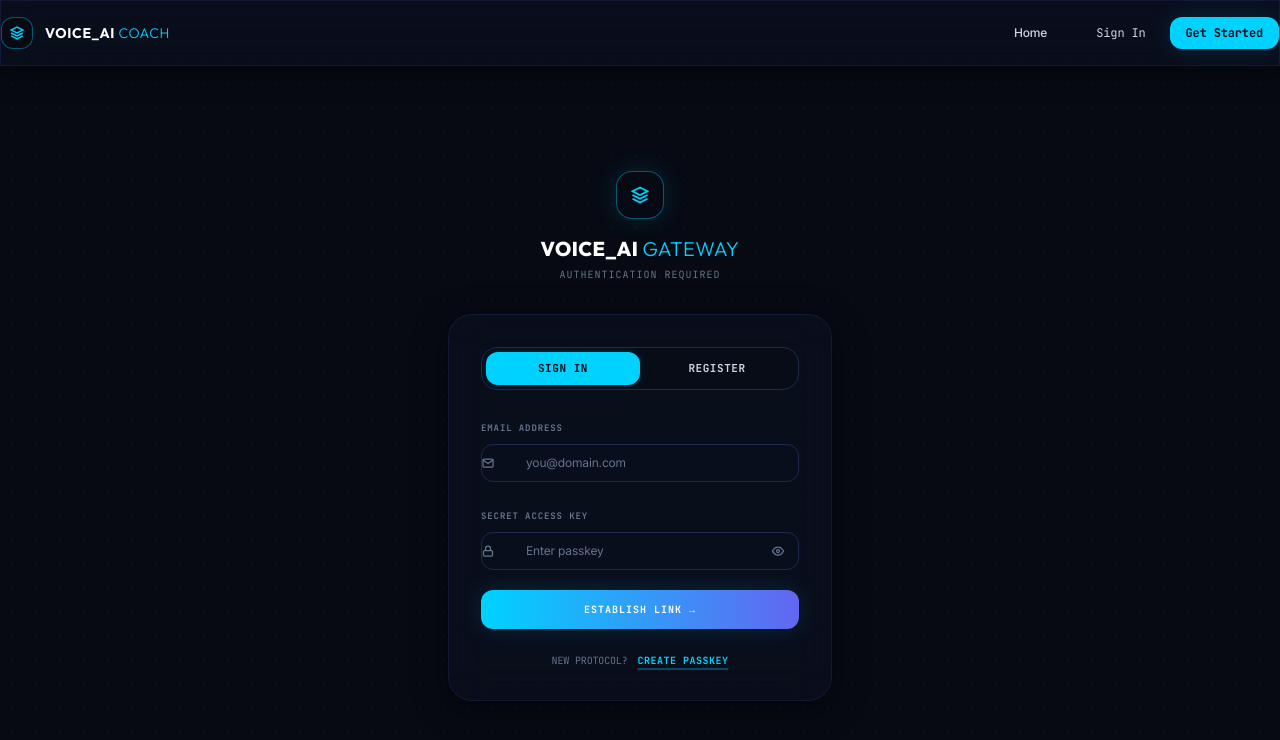
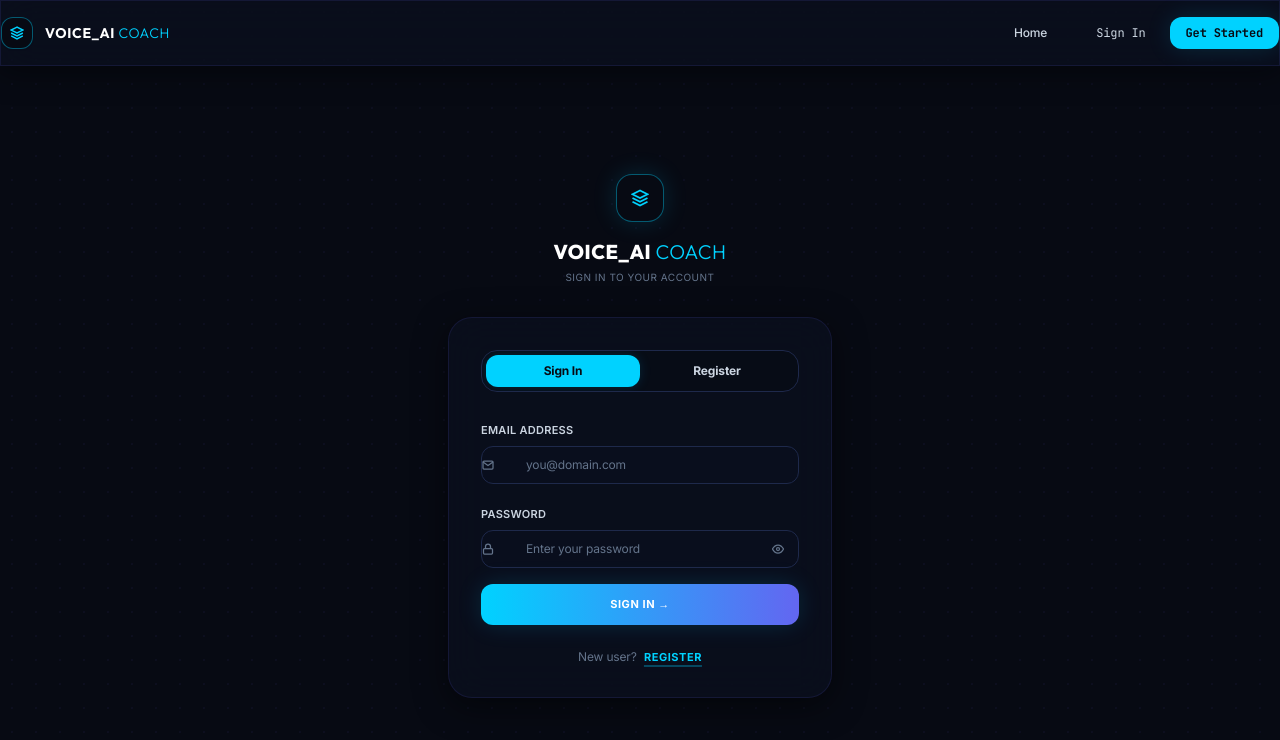
Before and after one commit to rajatverma777/voice-ai-interview, a React (Create React App) app in the folder frontend/: page /auth in a window 1280 px wide. Shown: the top 740 px of the page. Built offline with nearby package versions, Linux system fonts and the light colour scheme; the HTML template or start-up script is replaced by a standard one.

Commit message:
style: unify auth fonts, simplify labels, and add password confirmation

```diff
--- a/frontend/src/pages/AuthPage.jsx
+++ b/frontend/src/pages/AuthPage.jsx
@@ -5,6 +5,7 @@ import { useAuth } from '../context/AuthContext';
 export default function AuthPage() {
   const [mode, setMode]     = useState('login'); // 'login' | 'register'
   const [form, setForm]     = useState({ username: '', email: '', password: '' });
+  const [confirmPassword, setConfirmPassword] = useState('');
   const [error, setError]   = useState('');
   const [loading, setLoading] = useState(false);
   const { login, register } = useAuth();
@@ -15,13 +16,21 @@ export default function AuthPage() {
   const handleSubmit = async e => {
     e.preventDefault();
     setError('');
+
+    if (mode === 'register') {
+      if (form.password !== confirmPassword) {
+        setError('Passwords do not match');
+        return;
+      }
+    }
+
     setLoading(true);
     try {
       if (mode === 'login') {
         await login(form.email, form.password);
       } else {
         if (!form.username.trim()) {
-          setError('Codename is required');
+          setError('Username is required');
           setLoading(false);
           return;
         }
@@ -29,7 +38,7 @@ export default function AuthPage() {
       }
       navigate('/interview');
     } catch (err) {
-      setError(err.response?.data?.detail || 'Credentials validation error. Verify transmission parameters.');
+      setError(err.response?.data?.detail || 'Validation error. Please verify your credentials.');
     } finally {
       setLoading(false);
     }
@@ -43,29 +52,29 @@ export default function AuthPage() {
       <div className="relative w-full max-w-sm mt-6 z-10">
 
         {/* Brand header */}
-        <div className="flex flex-col items-center mb-8 text-center font-mono">
+        <div className="flex flex-col items-center mb-8 text-center font-sans">
           <div className="w-12 h-12 rounded-2xl bg-void border border-accent/40 flex items-center justify-center text-accent shadow-glow mb-4">
             <svg width="18" height="18" viewBox="0 0 24 24" fill="none" stroke="currentColor" strokeWidth="2.5">
               <path d="M12 2L2 7l10 5 10-5-10-5zM2 17l10 5 10-5M2 12l10 5 10-5"/>
             </svg>
           </div>
           <h1 className="text-xl font-display font-extrabold tracking-wide text-white uppercase">
-            VOICE_AI <span className="text-accent font-light">GATEWAY</span>
+            VOICE_AI <span className="text-accent font-light">COACH</span>
           </h1>
-          <p className="text-text-muted text-[10px] tracking-widest mt-1 uppercase">AUTHENTICATION REQUIRED</p>
+          <p className="text-text-muted text-[10px] tracking-wider mt-1 uppercase">Sign In to Your Account</p>
         </div>
 
         {/* glass Card */}
         <div className="glass rounded-3xl p-6 md:p-8 border border-border/80 shadow-glass relative">
 
           {/* Tab selector */}
-          <div className="flex rounded-2xl overflow-hidden border border-border bg-void/50 p-1 mb-6 font-mono text-[11px]">
+          <div className="flex rounded-2xl overflow-hidden border border-border bg-void/50 p-1 mb-6 font-sans text-xs">
             {['login', 'register'].map(m => (
               <button
                 key={m}
                 type="button"
-                onClick={() => { setMode(m); setError(''); }}
-                className={`flex-1 py-2 font-bold uppercase tracking-wider rounded-xl transition-all duration-200 ${
+                onClick={() => { setMode(m); setError(''); setConfirmPassword(''); }}
+                className={`flex-1 py-2 font-bold rounded-xl transition-all duration-200 ${
                   mode === m
                     ? 'bg-accent text-void shadow-glow-sm font-extrabold'
                     : 'text-text-secondary hover:text-white'
@@ -76,10 +85,10 @@ export default function AuthPage() {
             ))}
           </div>
 
-          <form onSubmit={handleSubmit} className="space-y-5">
+          <form onSubmit={handleSubmit} className="space-y-4 font-sans">
             {mode === 'register' && (
               <InputField
-                label="CODENAME"
+                label="Username"
                 name="username"
                 type="text"
                 placeholder="e.g. rajat_verma"
@@ -89,7 +98,7 @@ export default function AuthPage() {
               />
             )}
             <InputField
-              label="EMAIL ADDRESS"
+              label="Email Address"
               name="email"
               type="email"
               placeholder="you@domain.com"
@@ -98,25 +107,37 @@ export default function AuthPage() {
               icon={<EmailIcon />}
             />
             <InputField
-              label="SECRET ACCESS KEY"
+              label="Password"
               name="password"
               type="password"
-              placeholder={mode === 'register' ? 'Min 6 characters' : 'Enter passkey'}
+              placeholder={mode === 'register' ? 'Min 6 characters' : 'Enter your password'}
               value={form.password}
               onChange={handleChange}
               icon={<LockIcon />}
             />
 
+            {mode === 'register' && (
+              <InputField
+                label="Confirm Password"
+                name="confirmPassword"
+                type="password"
+                placeholder="Re-enter your password"
+                value={confirmPassword}
+                onChange={e => setConfirmPassword(e.target.value)}
+                icon={<LockIcon />}
+              />
+            )}
+
             {error && (
-              <div className="rounded-xl bg-red-500/5 border border-red-500/25 px-4 py-3 text-[10px] text-red-400 font-mono">
-                [EXCEPTION]: {error}
+              <div className="rounded-xl bg-red-500/5 border border-red-500/25 px-4 py-3 text-xs text-red-400 font-mono">
+                [Error]: {error}
               </div>
             )}
 
             <button
               type="submit"
               disabled={loading}
-              className="w-full py-3 bg-gradient-to-r from-accent to-teal text-white font-bold tracking-widest rounded-xl shadow-glow hover:shadow-[0_0_25px_rgba(0,210,255,0.45)] transition-all uppercase text-[10px] font-mono mt-4 hover:scale-[1.01]"
+              className="w-full py-3 bg-gradient-to-r from-accent to-teal text-white font-bold tracking-wider rounded-xl shadow-glow hover:shadow-[0_0_25px_rgba(0,210,255,0.45)] transition-all uppercase text-[11px] font-sans mt-4 hover:scale-[1.01]"
             >
               {loading ? (
                 <span className="flex items-center justify-center gap-2">
@@ -124,21 +145,21 @@ export default function AuthPage() {
                     <circle cx="12" cy="12" r="10" strokeOpacity="0.25"/>
                     <path d="M12 2a10 10 0 0 1 10 10" strokeLinecap="round"/>
                   </svg>
-                  VALIDATING ACCESS...
+                  Processing...
                 </span>
               ) : (
-                mode === 'login' ? 'Establish link →' : 'Initialize Account →'
+                mode === 'login' ? 'Sign In →' : 'Register →'
               )}
             </button>
           </form>
 
-          <p className="text-center text-text-muted text-[10px] mt-6 font-mono">
-            {mode === 'login' ? "NEW PROTOCOL? " : 'DECOMPRESS GATEWAY? '}
+          <p className="text-center text-text-muted text-xs mt-6 font-sans">
+            {mode === 'login' ? "New user? " : 'Already have an account? '}
             <button
-              onClick={() => { setMode(mode === 'login' ? 'register' : 'login'); setError(''); }}
-              className="text-accent font-bold transition-colors uppercase tracking-wider underline decoration-accent/30 decoration-2 underline-offset-4 ml-1"
+              onClick={() => { setMode(mode === 'login' ? 'register' : 'login'); setError(''); setConfirmPassword(''); }}
+              className="text-accent font-bold transition-colors uppercase tracking-wider underline decoration-accent/30 decoration-2 underline-offset-4 ml-1 text-[11px]"
             >
-              {mode === 'login' ? 'Create passkey' : 'Access link'}
+              {mode === 'login' ? 'Register' : 'Sign In'}
             </button>
           </p>
         </div>
@@ -153,8 +174,8 @@ function InputField({ label, name, type, placeholder, value, onChange, icon }) {
   const showPasswordOption = type === 'password';
 
   return (
-    <div className="space-y-1.5 text-left font-mono">
-      <label className="text-[9px] font-bold text-text-muted tracking-widest uppercase">{label}</label>
+    <div className="space-y-1.5 text-left font-sans">
+      <label className="text-[11px] font-semibold text-text-secondary tracking-wide uppercase">{label}</label>
       <div className={`relative rounded-xl border transition-all duration-200 ${
         focused ? 'border-accent bg-panel/30 shadow-glow-sm' : 'border-border bg-panel/10'
       }`}>
```
